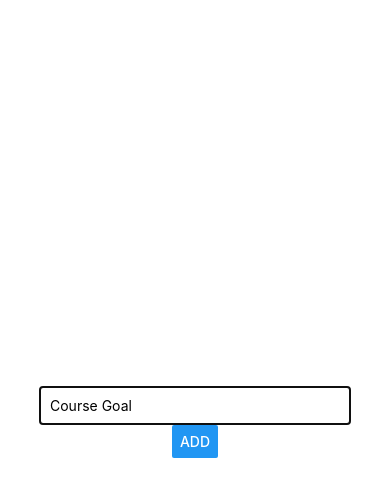
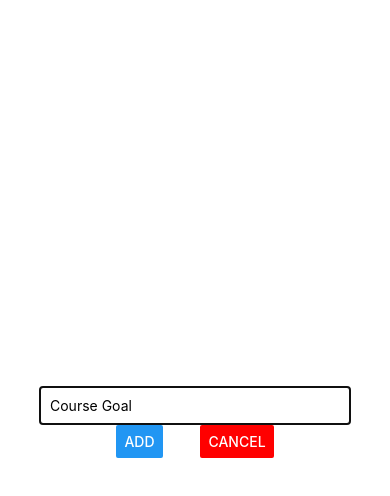
Before and after one commit to LBakerDev/rn_lists, a React Native app: screen / in a window 390 px wide. Both pictures are taken after a click on the button "ADD NEW GOAL". Shown: the top 496 px of the page. Built offline with nearby package versions, Linux system fonts and the light colour scheme.

Commit message:
added cancel button to modal

```diff
--- a/App.js
+++ b/App.js
@@ -14,7 +14,8 @@ export default function App() {
       {
         id: Math.random().toString(),
         value: goalTitle
-      }])
+      }]);
+      setIsAddMode(false)
   };
 
   const removeGoalHandler = (goalId) => {
@@ -23,12 +24,17 @@ export default function App() {
     })
   }
 
+  const cancelGoalHandler = () => {
+    setIsAddMode(false)
+  }
+
   return (
     <View style={styles.screen}>
       <Button title='Add New Goal' onPress={() => setIsAddMode(true)} />
       <GoalInput
         visible={isAddMode}
         onAddGoal={addGoalHandler}
+        onCancelGoalHandler={cancelGoalHandler}
       />
       <FlatList
         style={{ marginTop: 5 }}
--- a/components/GoalInput.js
+++ b/components/GoalInput.js
@@ -1,12 +1,17 @@
 import React, { useState } from 'react'
 import { View, TextInput, Button, StyleSheet, Modal } from 'react-native'
 
-const GoalInput = ({ onAddGoal, visible }) => {
+const GoalInput = ({ onAddGoal, visible, onCancelGoalHandler }) => {
 
     const [enteredGoal, setEnteredGoal] = useState('');
 
     const goalInputHandler = enteredText => {
         setEnteredGoal(enteredText);
+    }
+
+    const addGoalHandler = () => {
+        onAddGoal(enteredGoal);
+        setEnteredGoal('')
     }
 
     return (
@@ -20,7 +25,10 @@ const GoalInput = ({ onAddGoal, visible }) => {
                     style={styles.input}
                     value={enteredGoal}
                 />
-                <Button title="Add" onPress={() => onAddGoal(enteredGoal)} />
+                <View style={{width: '50%', flexDirection: 'row', justifyContent: 'space-around'}}>
+                    <Button title="Add" onPress={() => addGoalHandler()} />
+                    <Button color='red' title='Cancel' onPress={onCancelGoalHandler} />
+                </View>
             </View>
         </Modal>
     );
```
